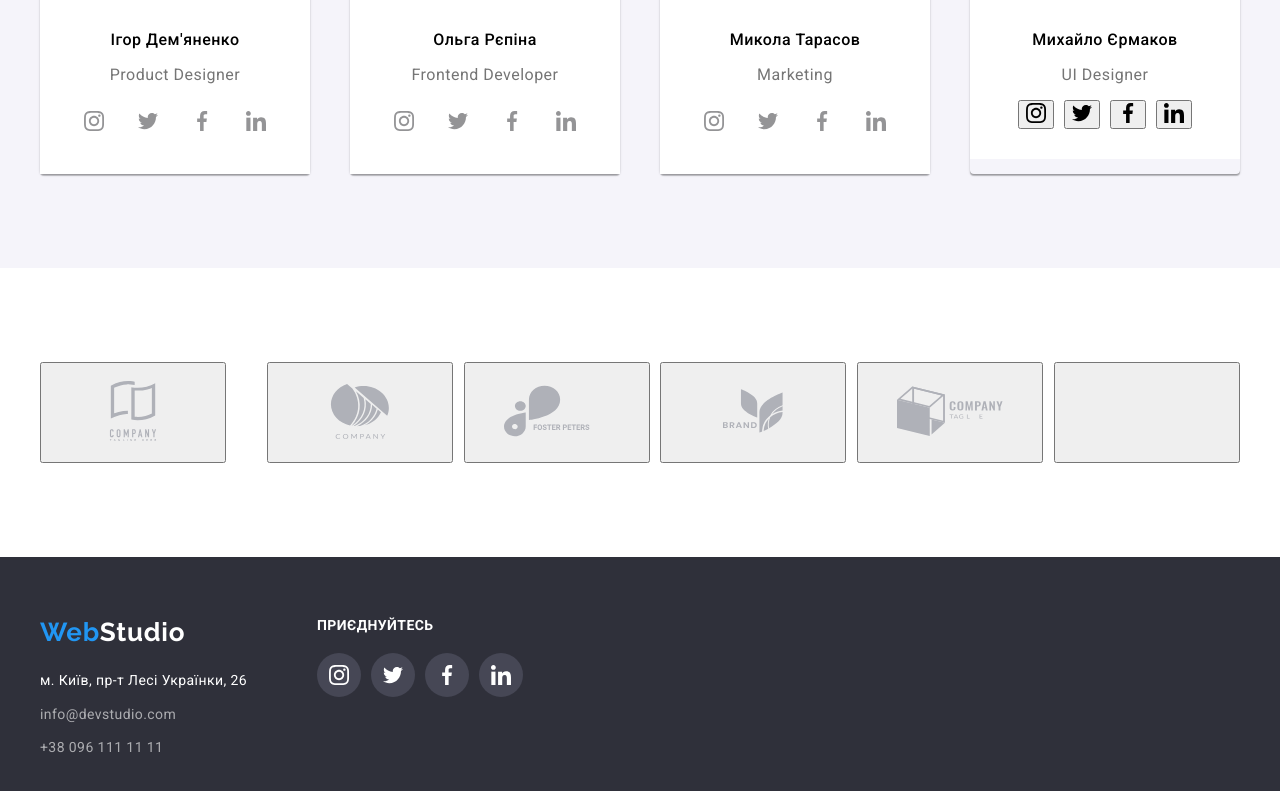
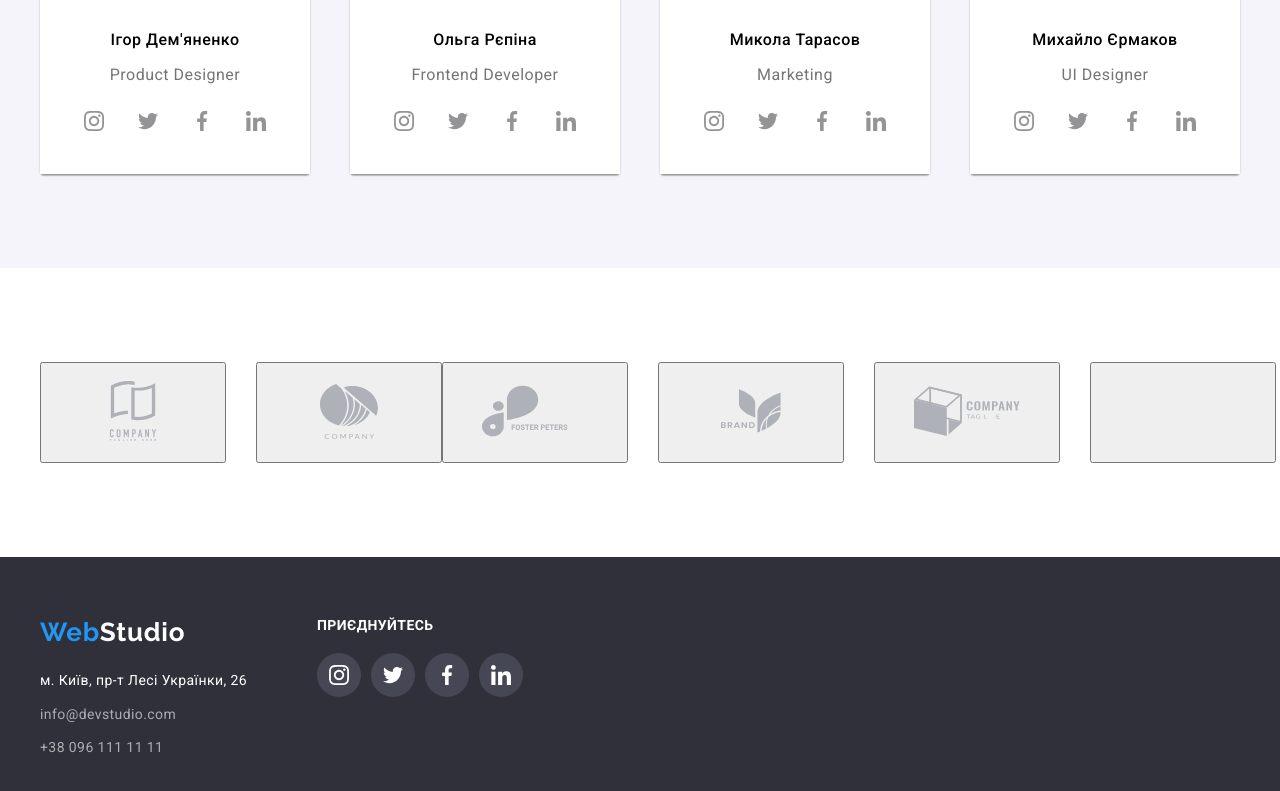
Before and after one commit to galetaia/goit-markup-hw-01, a plain HTML site: page index.html in a window 1280 px wide. Shown: the part 2056-2847 px from the top of the page. Drawn offline with Linux system fonts and the light colour scheme.

Commit message:
Add files via upload

```diff
--- a/index.html
+++ b/index.html
@@ -232,28 +232,28 @@
                     <span class="team-profession">UI Designer</span>
                 <ul class="team-social">
                     <li class="team-social__li">
-                        <button class="team-social__button">
+                        <button class="team-social__link">
                             <svg class="team-social__svg" width="20px" height="20px">
                                 <use href="./img/symbol-defs.svg#icon-instagram"></use>
                             </svg>
                         </button>
                     </li>
                     <li class="team-social__li">
-                        <button class="team-social__button">
+                        <button class="team-social__link">
                             <svg class="team-social__svg" width="20px" height="20px">
                                 <use href="./img/symbol-defs.svg#icon-twitter"></use>
                             </svg>
                         </button>
                     </li>
                     <li class="team-social__li">
-                        <button class="team-social__button">
+                        <button class="team-social__link">
                             <svg class="team-social__svg" width="20px" height="20px">
                                 <use href="./img/symbol-defs.svg#icon-facebook"></use>
                             </svg>
                         </button>
                     </li>
                     <li class="team-social__li">
-                        <button class="team-social__button">
+                        <button class="team-social__link">
                             <svg class="team-social__svg" width="20px" height="20px">
                                 <use href="./img/symbol-defs.svg#icon-linkedin-1"></use>
                             </svg>
@@ -283,28 +283,28 @@
                 </svg>
             </button>
         </li>
-        <li>
+        <li class="clients-list__li">
             <button class="clients-list__button">
                 <svg class="clients-list__svg">
                     <use href="./img/symbol-defs.svg#icon-group-3"></use>
                 </svg>
             </button>
         </li>
-        <li>
+        <li class="clients-list__li">
             <button class="clients-list__button">
                 <svg class="clients-list__svg">
                     <use href="./img/symbol-defs.svg#icon-group-4"></use>
                 </svg>
             </button>
         </li>
-        <li>
+        <li class="clients-list__li">
             <button class="clients-list__button">
                 <svg class="clients-list__svg">
                     <use href="./img/symbol-defs.svg#icon-group-5"></use>
                 </svg>
             </button>
         </li>
-        <li>
+        <li class="clients-list__li">
             <button class="clients-list__button">
                 <svg class="clients-list__svg">
                     <use href="./img/symbol-defs.svg#icon-group-6"></use>
```
